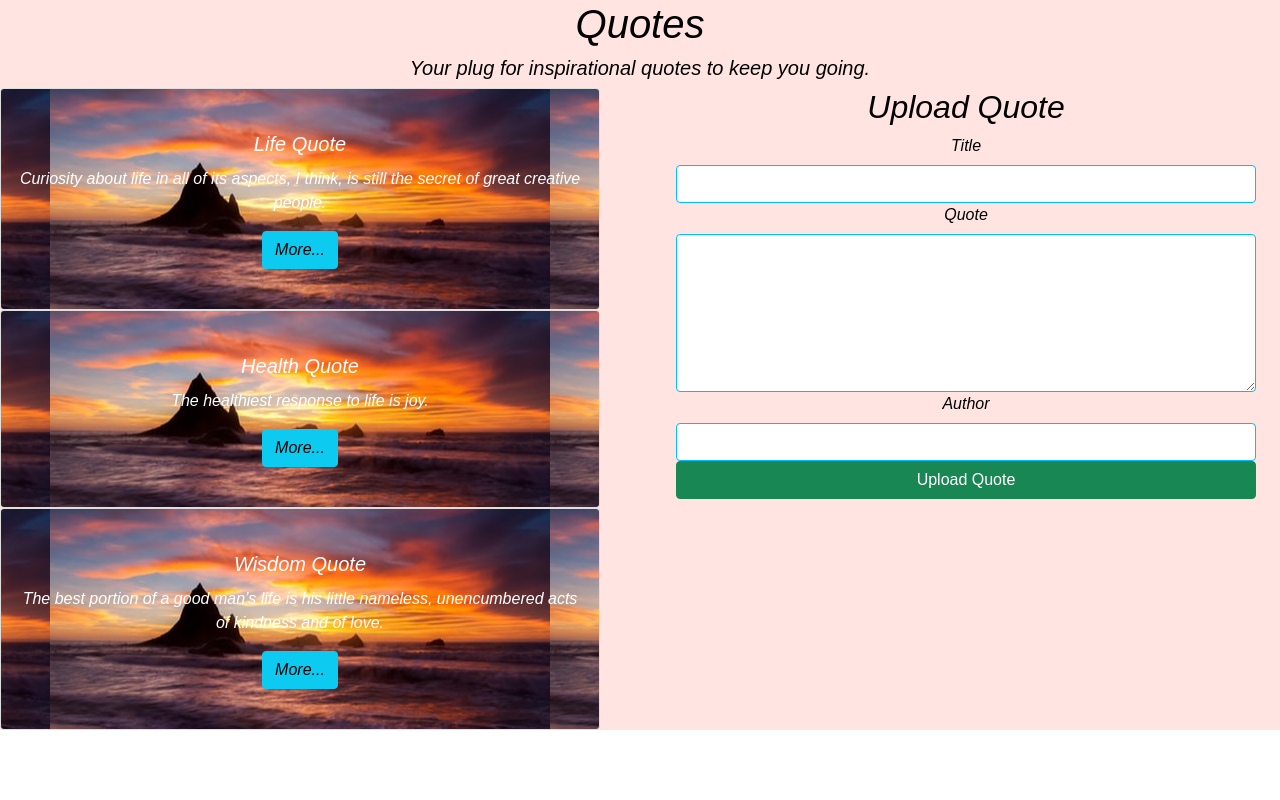
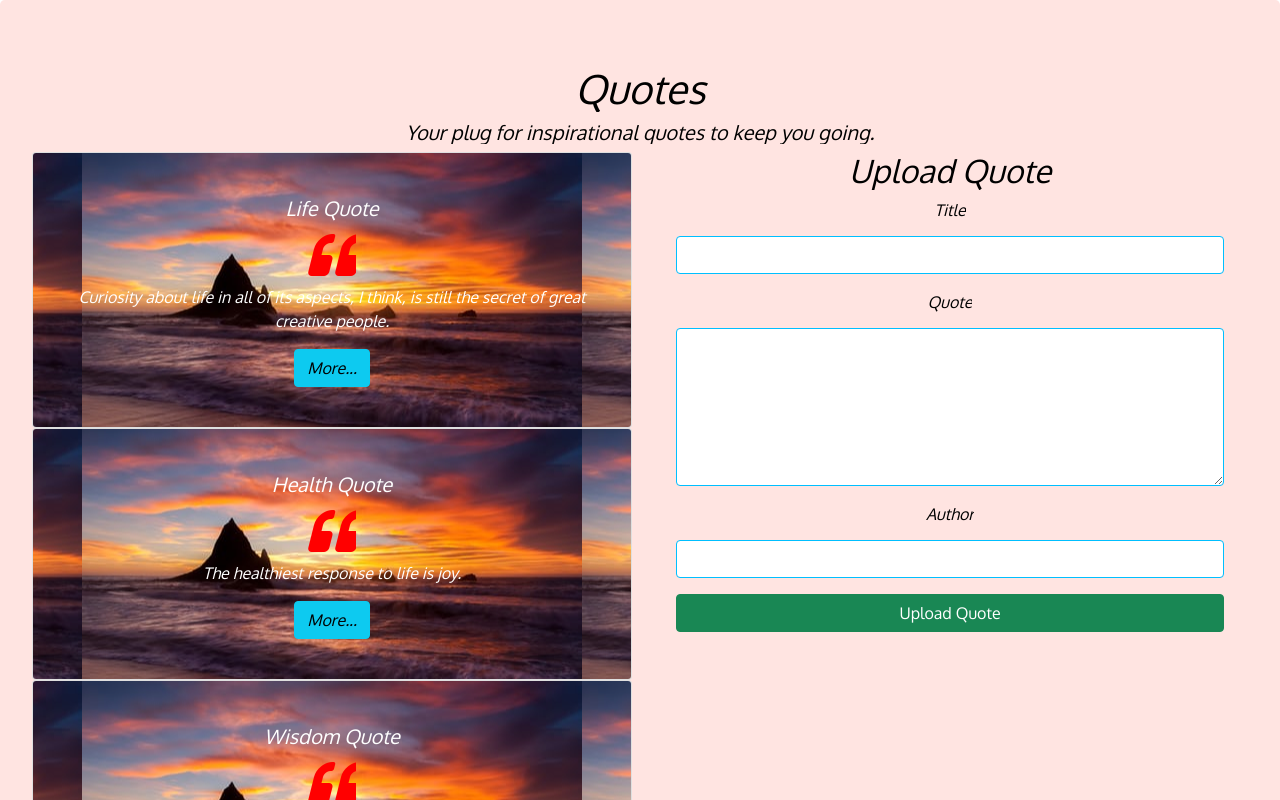
Before and after one commit to AnnabelNkir/Quotes_app, an Angular app: page / in a window 1280 px wide. Shown: the top 800 px of the page. Built offline with nearby package versions, Linux system fonts and the light colour scheme.

Commit message:
This commit edit the quote files

```diff
--- a/angular.json
+++ b/angular.json
@@ -10,7 +10,7 @@
       "projectType": "application",
       "schematics": {
         "@schematics/angular:application": {
-          "strict": true
+          "strict": false
         }
       },
       "root": "",
--- a/package.json
+++ b/package.json
@@ -19,8 +19,10 @@
     "@angular/platform-browser-dynamic": "~12.2.0",
     "@angular/router": "~12.2.0",
     "bootstrap": "^5.1.3",
+    "connect": "^3.7.0",
     "popper": "^1.0.1",
     "rxjs": "~6.6.0",
+    "serve-static": "^1.14.1",
     "tslib": "^2.3.0",
     "zone.js": "~0.11.4"
   },
--- a/src/app/day-count.pipe.ts
+++ b/src/app/day-count.pipe.ts
@@ -1,3 +1,5 @@
+
+
 import { Pipe, PipeTransform } from '@angular/core';
 
 @Pipe({
@@ -21,7 +23,7 @@ export class DayCountPipe implements PipeTransform {
       };
       let counter;
       for (const i in intervals) {
-        counter = Math.floor(seconds /intervals[i]);
+        counter = Math.floor(seconds / intervals[i]);
         if (counter > 0)
         if (counter === 1) {
           return counter + ' ' + i + ' ago';
--- a/src/index.html
+++ b/src/index.html
@@ -2,10 +2,24 @@
 <html lang="en">
 <head>
   <meta charset="utf-8">
-  <title>Quotesapp</title>
+  <title>Quotes</title>
   <base href="/">
+
   <meta name="viewport" content="width=device-width, initial-scale=1">
   <link rel="icon" type="image/x-icon" href="favicon.ico">
+  <link rel="stylesheet" href="https://stackpath.bootstrapcdn.com/bootstrap/4.3.1/css/bootstrap.min.css" integrity="sha384-ggOyR0iXCbMQv3Xipma34MD+dH/1fQ784/j6cY/iJTQUOhcWr7x9JvoRxT2MZw1T" crossorigin="anonymous">
+  <link rel="stylesheet" href="https://use.fontawesome.com/releases/v5.6.3/css/all.css">
+  <link href="https://fonts.googleapis.com/css?family=Libre+Caslon+Text|Oxygen|Red+Hat+Display&display=swap" rel="stylesheet">
+  <!-- Global site tag (gtag.js) - Google Analytics -->
+<script async src="https://www.googletagmanager.com/gtag/js?id=UA-146087350-1"></script>
+<script>
+  window.dataLayer = window.dataLayer || [];
+  function gtag(){dataLayer.push(arguments);}
+  gtag('js', new Date());
+
+  gtag('config', 'UA-146087350-1');
+</script>
+
 </head>
 <body>
   <app-root></app-root>
```
Also changed, not shown: 1 other file (tests, documents, lock files or other folders).
